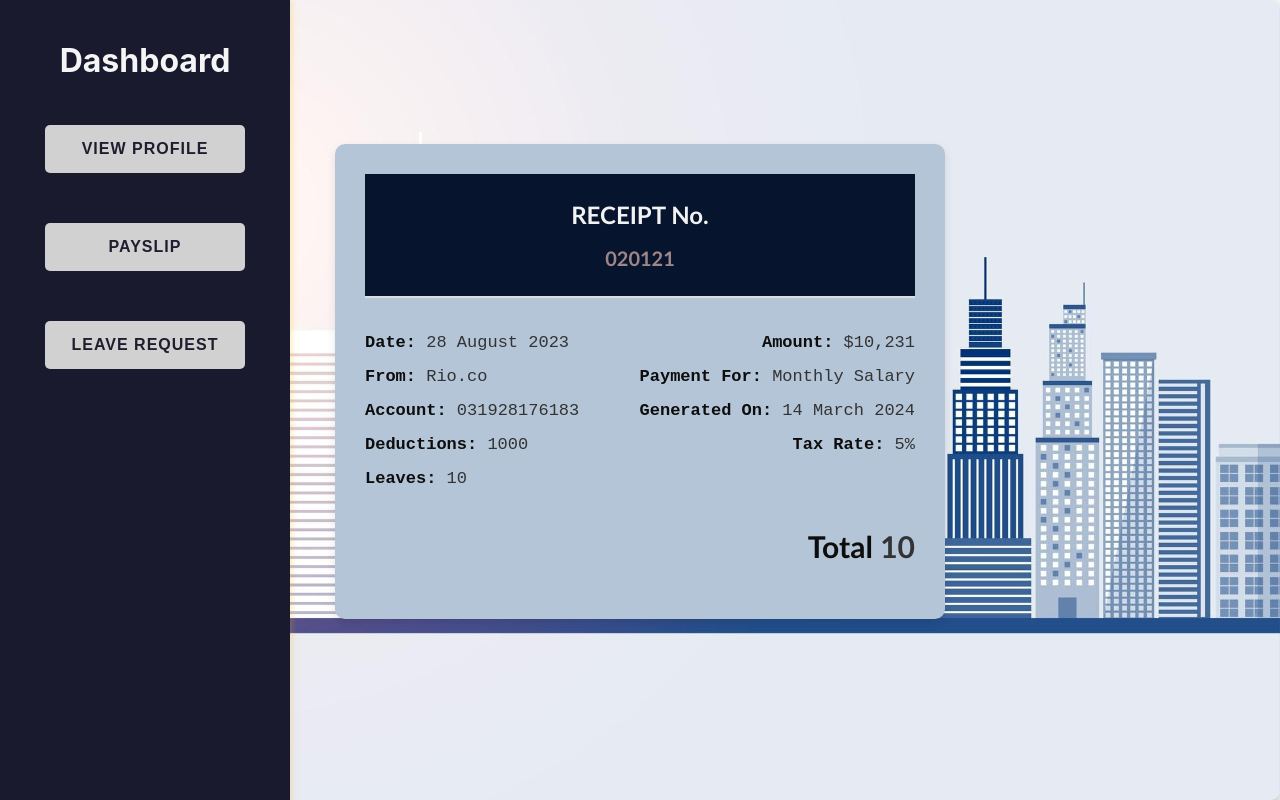
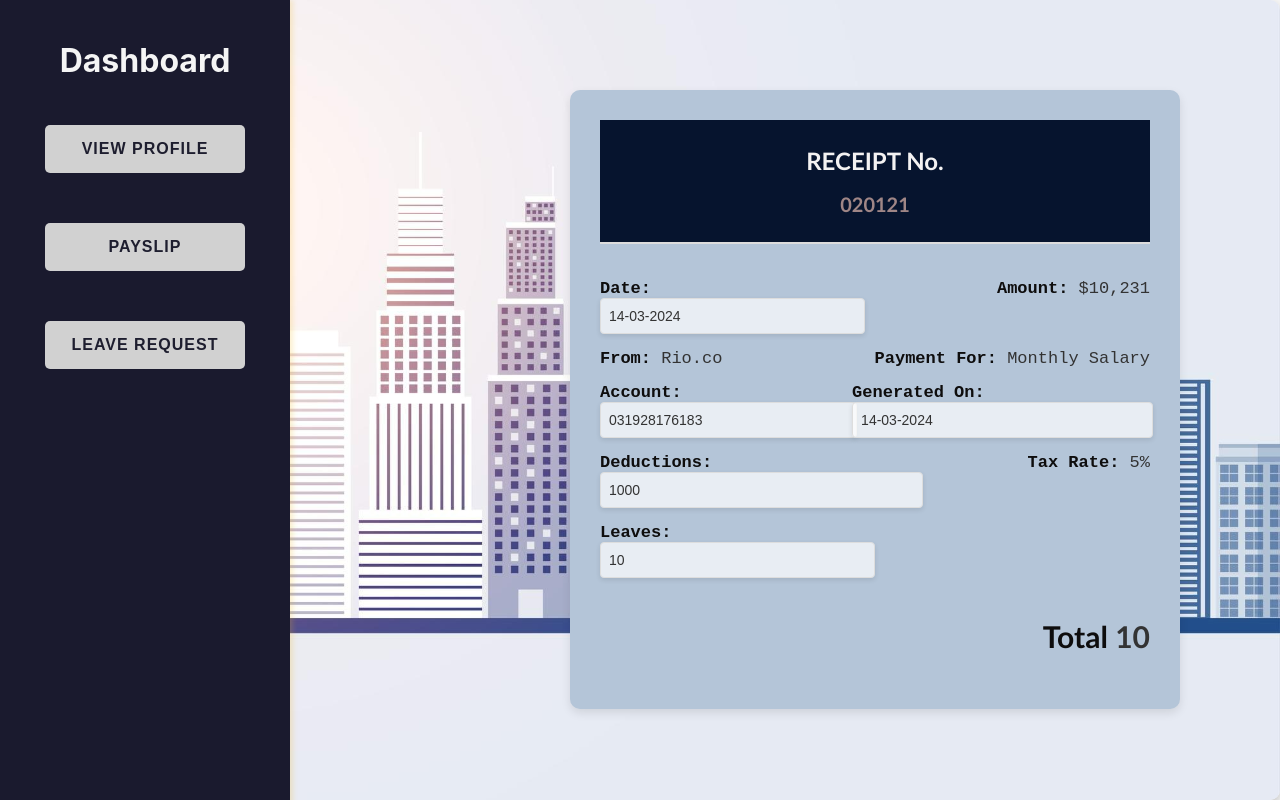
Before and after one commit to NNoorFatima/PayTrack-Employee-Payroll-Leave-Management-System, a React (Create React App) app: page /payslip in a window 1280 px wide. Built offline with nearby package versions, Linux system fonts and the light colour scheme.

Commit message:
now will implement backend

```diff
--- a/src/pages/Employee/DisplaySalarySlip.js
+++ b/src/pages/Employee/DisplaySalarySlip.js
@@ -26,7 +26,8 @@ const DisplaySalarySlips = () => {
 
       <div className="receipt-body">
         <div className="receipt-row">
-          <p><strong>Date:</strong> 28 August 2023</p>
+        <p><strong>Date:</strong> <input type="text" value="14-03-2024" name="leaveDate"/></p>
+
           <p><strong>Amount:</strong> $10,231</p>
         </div>
         <div className="receipt-row">
@@ -34,15 +35,15 @@ const DisplaySalarySlips = () => {
           <p><strong>Payment For:</strong> Monthly Salary</p>
         </div>
         <div className="receipt-row">
-          <p><strong>Account:</strong> 031928176183</p>
-          <p><strong>Generated On:</strong> 14 March 2024</p>
+          <p><strong>Account:</strong><input type="text" value="031928176183 " readonly/> </p>
+          <p><strong>Generated On:</strong><input type="text" value="14-03-2024" readonly/></p>
         </div>
         <div className="receipt-row">
-          <p><strong>Deductions:</strong> 1000</p>
+          <p><strong>Deductions:</strong> <input type="text" value="1000" readonly></input></p>
           <p><strong>Tax Rate:</strong> 5%</p>
         </div>
         <div className="receipt-row">
-          <p><strong>Leaves:</strong> 10</p>
+          <p><strong>Leaves:</strong><input type="text" value="10" readonly/></p>
 
         </div>
         <div className="receipt-row">
--- a/src/pages/Employee/EmployeeProfile.js
+++ b/src/pages/Employee/EmployeeProfile.js
@@ -1,7 +1,7 @@
 import React from "react";
 import Layout from "../../components/Layout";
 import profilebackground from "../../images/freepik__adjust__98402.png";
-
+import "./employeeProfile.css";
 function ProfilePage() {
   return (
     <Layout backgroundImage={profilebackground}>
@@ -15,10 +15,10 @@ const EmployeeProfile = () => {
     <div className="content-box">
       <div className="profile-details">
         <h1>Employee Profile</h1>
-        <p><strong>Name:</strong> John Doe</p>
-        <p><strong>Email:</strong> john.doe@example.com</p>
-        <p><strong>Date of Joining:</strong> 2024-01-15</p>
-        <p><strong>Gender:</strong> Male</p>
+        <p><strong>Name:</strong> <input type="text" value="John Doe" readonly/></p>
+        <p><strong>Email:</strong><input type="text" value="john.doe@example.com" readonly/> </p>
+        <p><strong>Date of Joining:</strong><input type="text" value="2024-01-15" readonly/></p>
+        <p><strong>Gender:</strong> <input type="text" value="Male" readonly/></p>
         <button className="change-password-btn">Change Password</button>
       </div>
     </div>
--- a/src/pages/Employee/LeaveRequest.css
+++ b/src/pages/Employee/LeaveRequest.css
@@ -1,6 +1,8 @@
 .leave-request-container {
-    max-width: 400px;
-    margin:auto auto;
+    max-width: 450px;
+    /* margin:auto auto; */
+    margin-left: 600px;
+    margin-top: 80px;
     padding: 20px;
     border: 1px solid #ddd;
     border-radius: 10px;
@@ -12,7 +14,18 @@
 
 
   }
-
+  input {
+    background: rgba(255, 255, 255, 0.7);
+    color: #333;
+    padding: 2px 10px;
+    border: none;
+    border-radius: 8px;
+    box-shadow: 0 2px 5px rgba(0, 0, 0, 0.1);
+    transition: 0.3s ease;
+    font-size: 14px;
+    width: 95%;
+    height: 18px; /* Shorter height */
+  }
   .content-container.dynamic-bg {
     background-repeat: no-repeat;
     margin-top: 0px;
--- a/src/pages/Employee/LeaveRequest.js
+++ b/src/pages/Employee/LeaveRequest.js
@@ -2,10 +2,9 @@ import React, { useState } from "react";
 import Layout from "../../components/Layout";
 import background from "../../images/leavreq.jpeg";
 import "../../App.css"; // Global styles
-
 import "./LeaveRequest.css";
 
-function SalarySlip() {
+function LeaveRequest() {
     return (
       <Layout backgroundImage={background}>
       <div >
@@ -79,4 +78,4 @@ const LeaveRequestForm = () => {
   );
 };
 
-export default SalarySlip;
+export default LeaveRequest;
--- a/src/pages/Employee/employeeProfile.css
+++ b/src/pages/Employee/employeeProfile.css
@@ -53,3 +53,29 @@
     background-color: #000;
     color: #fff;
   }
+  label {
+    font-weight: bold;
+    margin-right: 10px; /* Space between label and input */
+    display: inline-block;
+    width: 120px; /* Consistent label width */
+    text-align: right;
+}
+
+input {
+    background: rgba(255, 255, 255, 0.7);
+    color: #333;
+    padding: 2px 10px;
+    border: none;
+    border-radius: 8px;
+    box-shadow: 0 2px 5px rgba(0, 0, 0, 0.1);
+    transition: 0.3s ease;
+    font-size: 14px;
+    height: 18px; /* Shorter height */
+}
+
+/* Adjust row spacing */
+.profile-row {
+    display: flex;
+    align-items: center;
+    margin-bottom: 10px; /* Space between rows */
+}
--- a/src/pages/Employee/salarySlip.css
+++ b/src/pages/Employee/salarySlip.css
@@ -5,8 +5,9 @@
   box-shadow: 0 4px 10px rgba(0, 0, 0, 0.1);
   padding: 30px;
   width: 550px;
-  margin: 0 auto;
-  margin-top: 10%;
+  /* margin: 0 auto; */
+  margin-left: 550px;
+  margin-top: 70px;
   font-family: 'Gill Sans', 'Gill Sans MT', Calibri, 'Trebuchet MS', sans-serif;
   color: #333;
   opacity: 1; /* Slight transparency for the content */
@@ -37,6 +38,7 @@
   padding-top: 10px;
   margin-bottom: 35px;
 }
+
 
 .receipt-header h1 {
   font-size: 24px;
@@ -76,7 +78,18 @@
 strong {
   color: #0e0d0d;
 }
-
+input {
+  background: rgba(255, 255, 255, 0.7);
+  color: #333;
+  padding: 2px 10px;
+  border: none;
+  border-radius: 8px;
+  box-shadow: 0 2px 5px rgba(0, 0, 0, 0.1);
+  transition: 0.3s ease;
+  font-size: 14px;
+  width: 40%;
+  height: 18px; /* Shorter height */
+}
 /* Mobile friendly adjustments */
 @media (max-width: 500px) {
   .salary-details {
```
